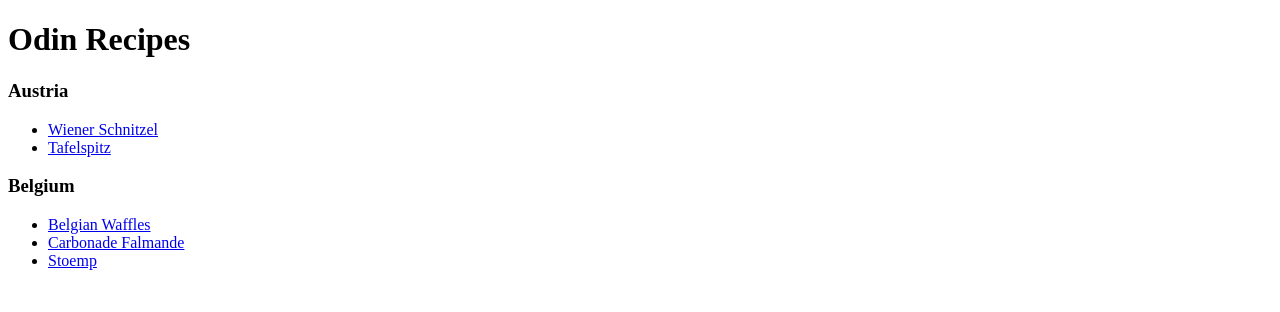
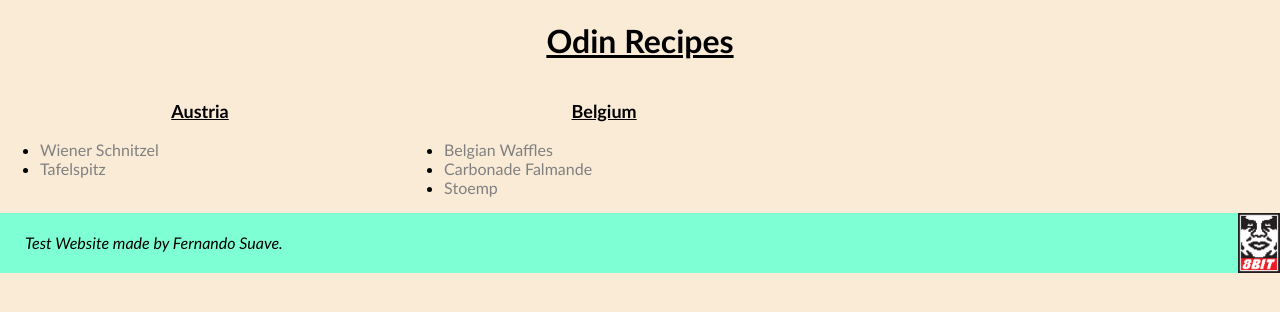
Before and after one commit to dudders22/git_test, a plain HTML site: page TOP_RecipeShiz/index.html in a window 1280 px wide. Drawn offline with Linux system fonts and the light colour scheme.

Commit message:
Add CSS sheet. Play with inline & flex
A bit of testing with css with my recipe website. Looks rubbish still
but just playing about with stuff.

```diff
--- a/TOP_RecipeShiz/index.html
+++ b/TOP_RecipeShiz/index.html
@@ -3,19 +3,34 @@
     <head>
         <meta charset="UTF-8">
         <title>Cooking With Fernando Suave</title>
+        <link rel="stylesheet" href="style.css">
     </head>
     <body>
-        <h1>Odin Recipes</h1>
-        <h3>Austria</h3>
+        <div class="header">
+            <h1 class="hdr mainhdr">Odin Recipes</h1>
+        </div>
+
+        <div class="mid">
+            <div class="block">
+                <h3 class="hdr subhdr">Austria</h3>
                 <ul>
                     <li><a href="./recipes/austria/wienerShnitzel.html">Wiener Schnitzel</a></li>
                     <li><a href="./recipes/austria/tafelspitz.html">Tafelspitz</a></li>
                 </ul>
-        <h3>Belgium</h3>
+            </div>
+            <div class="block">
+                <h3 class="hdr subhdr">Belgium</h3>
                 <ul>
                     <li><a href="./recipes/belgium/belgianWaffles.html">Belgian Waffles</a></li>
                     <li><a href="./recipes/belgium/carbonadeFlamande.html">Carbonade Falmande</a></li>
                     <li><a href="./recipes/belgium/stoemp.html">Stoemp</a></li>
                 </ul>
+            </div>
+        </div>
+
+        <div class="footer">
+            <div class="footertxt">Test Website made by Fernando Suave.</div>
+            <img src="imgs/logo-1675239_640.png" alt="Test logo" height="60" width="auto">
+        </div>
     </body>
 </html>
--- /dev/null
+++ b/TOP_RecipeShiz/style.css
@@ -0,0 +1,50 @@
+body{
+    background-color: antiquewhite;
+    font-family: 'Gill Sans', 'Gill Sans MT', Calibri, 'Trebuchet MS', sans-serif;
+    display: flex;
+    flex-direction: column;
+    margin: 0;
+    padding: 0;
+}
+
+a{
+    text-decoration: none;
+    color: grey;
+}
+
+.footer{
+    display: flex;
+    justify-content: space-between;
+    align-items: center;
+    background-color: aquamarine;
+}
+
+.footertxt{
+    margin-left: 25px;
+    font-style: italic;
+}
+
+.hdr{
+    text-align: center;
+    text-decoration: underline;
+    font-weight: bold;
+}
+
+.mainhdr{
+    font-size: 18;
+}
+
+.subhdr{
+    font-size: large;
+}
+
+.mid{
+    gap: 10px;
+    flex: 1;
+}
+
+.block{
+    width: 400px;
+    display: inline-block;
+    vertical-align: top;
+}
```
Also changed, not shown: TOP_RecipeShiz/recipes/austria/tafelspitz.html (+1 -0 lines), TOP_RecipeShiz/recipes/belgium/belgianWaffles.html (+1 -0 lines), TOP_RecipeShiz/imgs/logo-1675239_640.png (added). Lines whose indentation alone changed are shown as unchanged.
